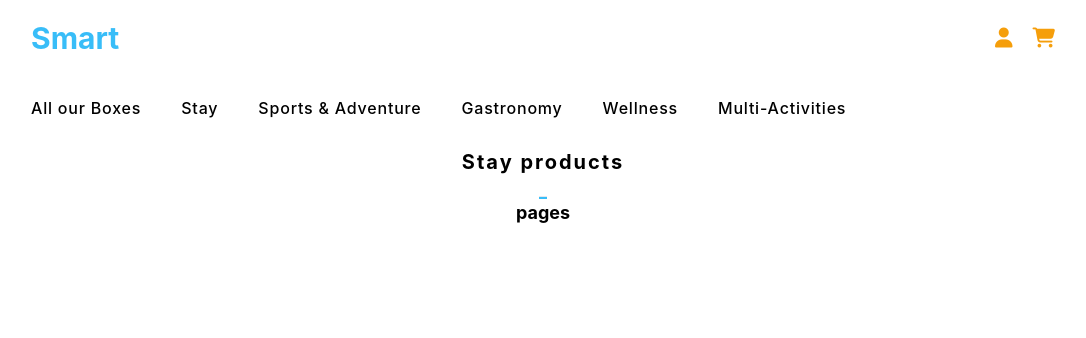
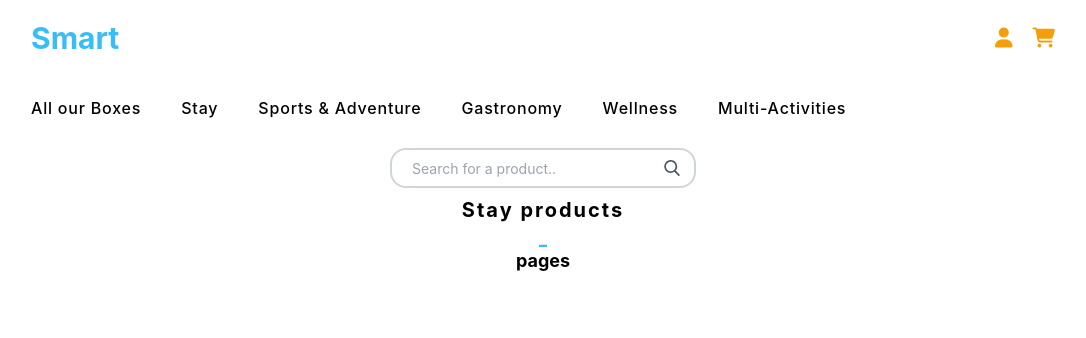
Before and after one commit to abir045/Smart, a PHP site: page /stay.php in a window 1280 px wide. Shown: the top 338 px of the page, without its empty margins (97-1183 px from the left). Run offline with PHP 8.4, Linux system fonts and the light colour scheme; data that the repository does not hold is empty; style sheets or scripts are compiled from the project's sources; some libraries are stand-ins or nearby versions.

Commit message:
updated search funcionality on stay page

```diff
--- a/stay.php
+++ b/stay.php
@@ -30,14 +30,7 @@
                     </a>
                 </h1>
 
-                <!-- <div class="flex pt-2 relative mx-auto text-gray-600">
-                    <input class="border-2 border-gray-300 bg-white h-10 px-5 pr-16 rounded-2xl text-sm focus:outline-none" type="search" name="search" placeholder="Search">
-                    <button type="submit" class="absolute right-0 top-0 mt-5 mr-4">
-                        <svg class="text-gray-600 h-4 w-4 fill-current" xmlns="http://www.w3.org/2000/svg" xmlns:xlink="http://www.w3.org/1999/xlink" version="1.1" id="Capa_1" x="0px" y="0px" viewBox="0 0 56.966 56.966" style="enable-background:new 0 0 56.966 56.966;" xml:space="preserve" width="512px" height="512px">
-                            <path d="M55.146,51.887L41.588,37.786c3.486-4.144,5.396-9.358,5.396-14.786c0-12.682-10.318-23-23-23s-23,10.318-23,23  s10.318,23,23,23c4.761,0,9.298-1.436,13.177-4.162l13.661,14.208c0.571,0.593,1.339,0.92,2.162,0.92  c0.779,0,1.518-0.297,2.079-0.837C56.255,54.982,56.293,53.08,55.146,51.887z M23.984,6c9.374,0,17,7.626,17,17s-7.626,17-17,17  s-17-7.626-17-17S14.61,6,23.984,6z" />
-                        </svg>
-                    </button>
-                </div> -->
+
 
                 <ul class="flex items-center space-x-5 text-amber-500 text-xl">
                     <!-- user login redirect -->
@@ -153,7 +146,16 @@
         <?php include('server/db.php'); ?>
 
 
-        <section id="stay">
+        <section class="flex flex-col" id="stay">
+
+            <div class="flex pt-2 relative mx-auto text-gray-600">
+                <input class="border-2 border-gray-300 bg-white h-10 px-5 pr-16 rounded-2xl text-sm focus:outline-none" id="searchbar" type="text" name="search" placeholder="Search for a product.." onkeyup="searchProduct();">
+                <button type="submit" class="absolute right-0 top-0 mt-5 mr-4">
+                    <svg class="text-gray-600 h-4 w-4 fill-current" xmlns="http://www.w3.org/2000/svg" xmlns:xlink="http://www.w3.org/1999/xlink" version="1.1" id="Capa_1" x="0px" y="0px" viewBox="0 0 56.966 56.966" style="enable-background:new 0 0 56.966 56.966;" xml:space="preserve" width="512px" height="512px">
+                        <path d="M55.146,51.887L41.588,37.786c3.486-4.144,5.396-9.358,5.396-14.786c0-12.682-10.318-23-23-23s-23,10.318-23,23  s10.318,23,23,23c4.761,0,9.298-1.436,13.177-4.162l13.661,14.208c0.571,0.593,1.339,0.92,2.162,0.92  c0.779,0,1.518-0.297,2.079-0.837C56.255,54.982,56.293,53.08,55.146,51.887z M23.984,6c9.374,0,17,7.626,17,17s-7.626,17-17,17  s-17-7.626-17-17S14.61,6,23.984,6z" />
+                    </svg>
+                </button>
+            </div>
 
             <div class="flex flex-col items-center">
                 <div class="flex flex-col">
@@ -167,7 +169,7 @@
 
                             <div class="justify-evenly mx-2">
                                 <div class="flex flex-col space-y-5 items-center my-5  drop-shadow-lg">
-                                    <div class="flex flex-col space-y-5 items-center my-5  drop-shadow-lg">
+                                    <div class="flex flex-col space-y-5 items-center my-5  drop-shadow-lg stayProducts">
                                         <img class="flex" src="<?php echo $stay_row['img'] ?>" />
                                         <h2 class="text-xl font-bold tracking-wider"><?php echo $stay_row['title'] ?></h2>
                                         <hr class="mx-auto bg-sky-400 h-[2px] w-[85%]" />
@@ -245,3 +247,32 @@
         </section>
 
     </div>
+
+
+
+
+    <script>
+        function searchProduct() {
+            //get the value of input text
+            let input = document.getElementById("searchbar").value;
+
+            input = input.toLowerCase();
+
+            // getting the classname of the div containing products
+            let x = document.getElementsByClassName("stayProducts");
+
+            for (i = 0; i < x.length; i++) {
+                if (!x[i].innerHTML.toLowerCase().includes(input)) {
+                    x[i].style.display = "none";
+                } else {
+                    x[i].style.display = "flex"
+                }
+            }
+
+
+
+        }
+    </script>
+</body>
+
+</html>
```
Also changed, not shown: index.php (+24 -11 lines), store.php (+32 -41 lines), assets/images/staySearch.png (added), 1 other file.
